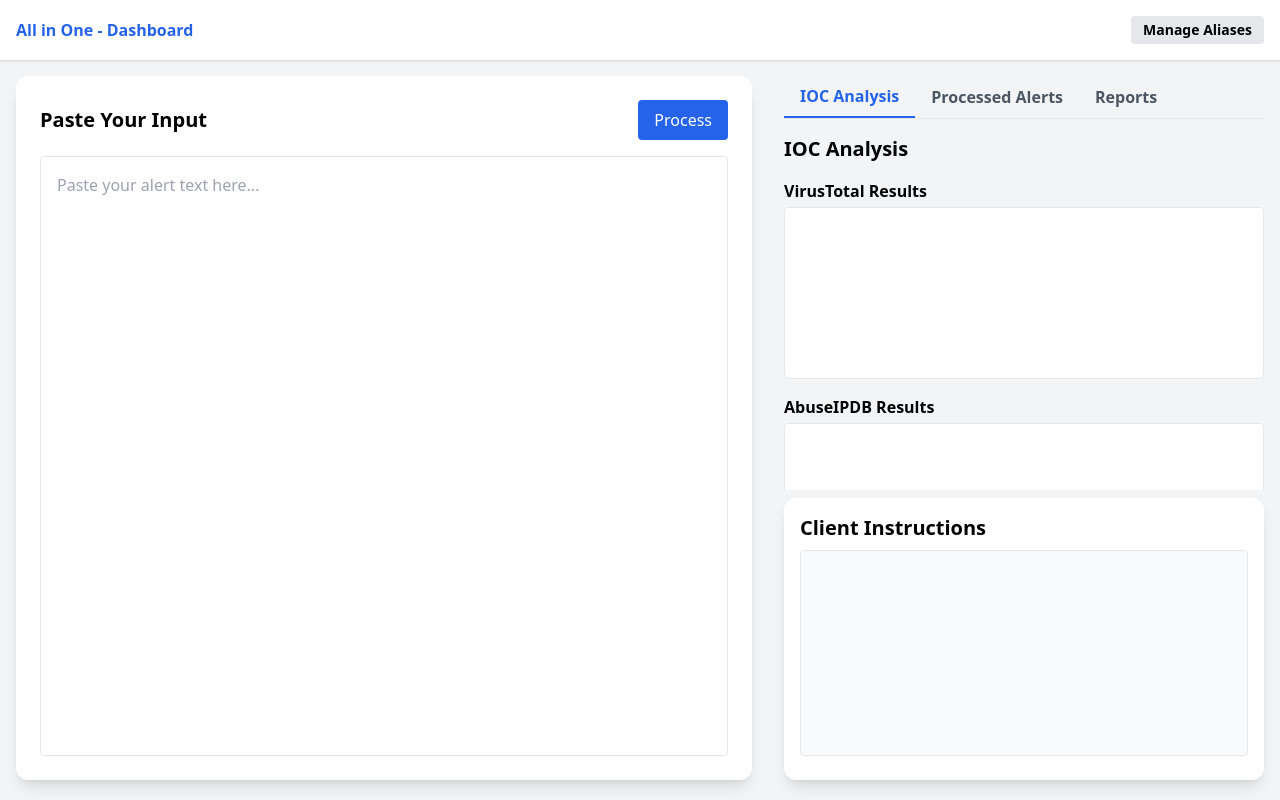
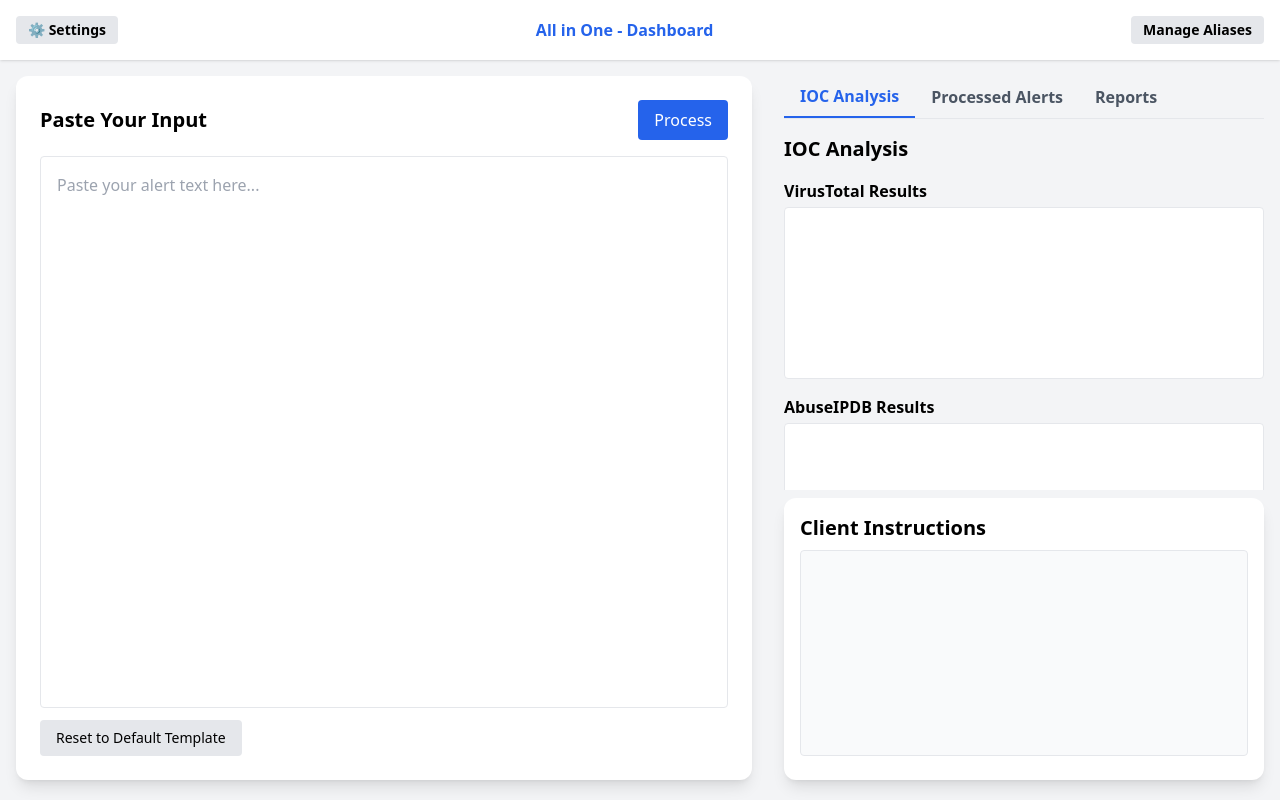
Before and after one commit to Mh3rz/integrity_sys, a Flask app: page / in a window 1280 px wide. Run offline with Flask 3, Linux system fonts and the light colour scheme; some libraries are stand-ins or nearby versions.

Commit message:
Add collapsible settings sidebar with default input template feature
- Implemented a collapsible sidebar menu accessible from the header via a Settings button.
- Added a modal inside the sidebar to allow users to define a default input template.
- Stored the template in localStorage for persistence across sessions.
- Added a 'Reset to Default Template' button below the main input textarea.
- Reset button loads the saved default template into the input field.
- Included supporting JavaScript for sidebar toggle, modal open/close, saving, and loading template data.

```diff
--- a/alias_map.json
+++ b/alias_map.json
@@ -6,5 +6,14 @@
     "oren mizrach": "Oren",
     "rosh - oren": "Oren",
     "globus worldwide logistic": "Globus",
-    "centarix biotech ltd": "Centarix Biotech"
+    "centarix biotech ltd": "Centarix Biotech",
+    "sugat - signup - saas": "Sugat",
+    "sugat": "Sugat",
+    "brandshield - customerseu - saas": "Brandshield",
+    "brandshield_endpoints": "Brandshield",
+    "simbionix": "Simbionix/Surgical Science",
+    "surgical science - signup - saas": "Simbionix/Surgical Science",
+    "sami shamoon college": "SCE/Sami Shamoon College",
+    "zoomd ltd": "ZOOMD",
+    "m.g.a.r": "MGAR"
 }
--- /dev/null
+++ b/static/scripts/defaulTextModal.js
@@ -0,0 +1,23 @@
+// Open and Close Modal
+function openTemplateEditor() {
+    document.getElementById("templateModal").classList.remove("hidden");
+    document.getElementById("templateInput").value = localStorage.getItem("defaultTemplate") || "";
+}
+
+function closeTemplateEditor() {
+    document.getElementById("templateModal").classList.add("hidden");
+}
+
+// Save Template
+function saveTemplate() {
+    const template = document.getElementById("templateInput").value;
+    localStorage.setItem("defaultTemplate", template);
+    closeTemplateEditor();
+    alert("Default template saved!");
+}
+
+// Load Template into Textarea
+function loadTemplate() {
+    const template = localStorage.getItem("defaultTemplate") || "";
+    document.getElementById("inputText").value = template;
+}
--- a/static/scripts/init.js
+++ b/static/scripts/init.js
@@ -6,3 +6,7 @@ function updateSiteList() {
     listArea.value = summaryText;
     localStorage.setItem("summarySites", summaryText);
 }
+// auto-fill the textarea when the page loads (defaultText)
+window.onload = function () {
+    loadTemplate();
+};
--- /dev/null
+++ b/static/scripts/sidebarMenu.js
@@ -0,0 +1,15 @@
+function toggleSidebar() {
+    const sidebar = document.getElementById('settingsSidebar');
+    const overlay = document.getElementById('sidebarOverlay');
+    const isVisible = !sidebar.classList.contains('-translate-x-full');
+
+    if (isVisible) {
+        sidebar.classList.add('-translate-x-full');
+        sidebar.classList.add('hidden');
+        overlay.classList.add('hidden');
+    } else {
+        sidebar.classList.remove('-translate-x-full');
+        sidebar.classList.remove('hidden');
+        overlay.classList.remove('hidden');
+    }
+}
--- a/templates/index.html
+++ b/templates/index.html
@@ -13,15 +13,47 @@
     <script src="{{ url_for('static', filename='scripts/tabHandler.js') }}"></script>
     <script src="{{ url_for('static', filename='scripts/copyUtils.js') }}"></script>
     <script src="{{ url_for('static', filename='scripts/init.js') }}"></script>
-
+    <script src="{{ url_for('static', filename='scripts/sidebarMenu.js') }}"></script>
+    <script src="{{ url_for('static', filename='scripts/defaulTextModal.js') }}"></script>
     <style>
         html, body { height: 100%; }
     </style>
     </head>
     <body class="bg-gray-100 h-full">
 
+    <!-- Sidebar Overlay -->
+    <div id="sidebarOverlay" class="hidden fixed inset-0 bg-black bg-opacity-30 z-40" onclick="toggleSidebar()"></div>
+
+    <!-- Sidebar Panel (LEFT SIDE) -->
+    <div id="settingsSidebar" class="hidden fixed top-0 left-0 w-64 h-full bg-white shadow-xl z-50 transition-transform transform -translate-x-full">
+        <div class="flex justify-between items-center px-4 py-3 border-b">
+            <h2 class="text-lg font-semibold">Settings</h2>
+            <button onclick="toggleSidebar()" class="text-gray-600 hover:text-black text-xl">&times;</button>
+        </div>
+        <div class="p-4 space-y-4 text-sm">
+            <!-- Open Settings Modal Button -->
+            <button onclick="openTemplateEditor()" class="w-full text-left px-3 py-2 rounded hover:bg-gray-100">
+                📝 Set Default Input Template
+            </button>
+            <button onclick="alert('Option 2 clicked')" class="w-full text-left px-3 py-2 rounded hover:bg-gray-100">📂 Option 2</button>
+            <button onclick="alert('Option 3 clicked')" class="w-full text-left px-3 py-2 rounded hover:bg-gray-100">💾 Option 3</button>
+        </div>
+    </div>
+    <!-- Modal for editing default text -->
+    <div id="templateModal" class="hidden fixed inset-0 bg-black bg-opacity-50 z-50 flex items-center justify-center">
+        <div class="bg-white w-96 rounded-xl shadow-lg p-6">
+            <h2 class="text-lg font-bold mb-2">Edit Default Input Template</h2>
+            <textarea id="templateInput" class="w-full h-40 border rounded p-2 mb-4 resize-none" placeholder="Enter default text..."></textarea>
+            <div class="flex justify-end space-x-2">
+                <button onclick="closeTemplateEditor()" class="bg-gray-300 hover:bg-gray-400 text-sm px-3 py-1 rounded">Cancel</button>
+                <button onclick="saveTemplate()" class="bg-blue-600 hover:bg-blue-700 text-white text-sm px-3 py-1 rounded">Save</button>
+            </div>
+        </div>
+    </div>
+    <!-- ================================================================================================================= -->
     <!-- Header -->
     <div class="w-full bg-white shadow flex justify-between items-center p-4 font-semibold">
+        <button onclick="toggleSidebar()" class="text-sm bg-gray-200 px-3 py-1 rounded hover:bg-gray-300">⚙️ Settings</button>
         <span class="text-blue-600">All in One - Dashboard</span>
         <a href="/alias-editor" class="text-sm bg-gray-200 px-3 py-1 rounded hover:bg-gray-300">Manage Aliases</a>
     </div>
@@ -35,6 +67,10 @@
                     <button onclick="extractAndCopyInput()" class="bg-blue-600 text-white px-4 py-2 rounded hover:bg-blue-700">Process</button>
                 </div>
                 <textarea id="inputText" class="flex-1 border p-4 rounded resize-none" placeholder="Paste your alert text here..."></textarea>
+                <button onclick="loadTemplate()" class="mt-3 bg-gray-200 text-sm px-4 py-2 rounded hover:bg-gray-300 self-start">
+                    Reset to Default Template
+                </button>
+
             </div>
         </div>
 
@@ -105,7 +141,6 @@
             <h2 class="text-xl font-bold mb-2">Client Instructions</h2>
             <div id="siteInstructions" class="w-full h-[calc(100%-44px)] text-sm bg-gray-50 p-2 border rounded overflow-auto"></div>
         </div>
-
     </div>
 </body>
 </html>
```
Lines whose indentation alone changed are shown as unchanged.
